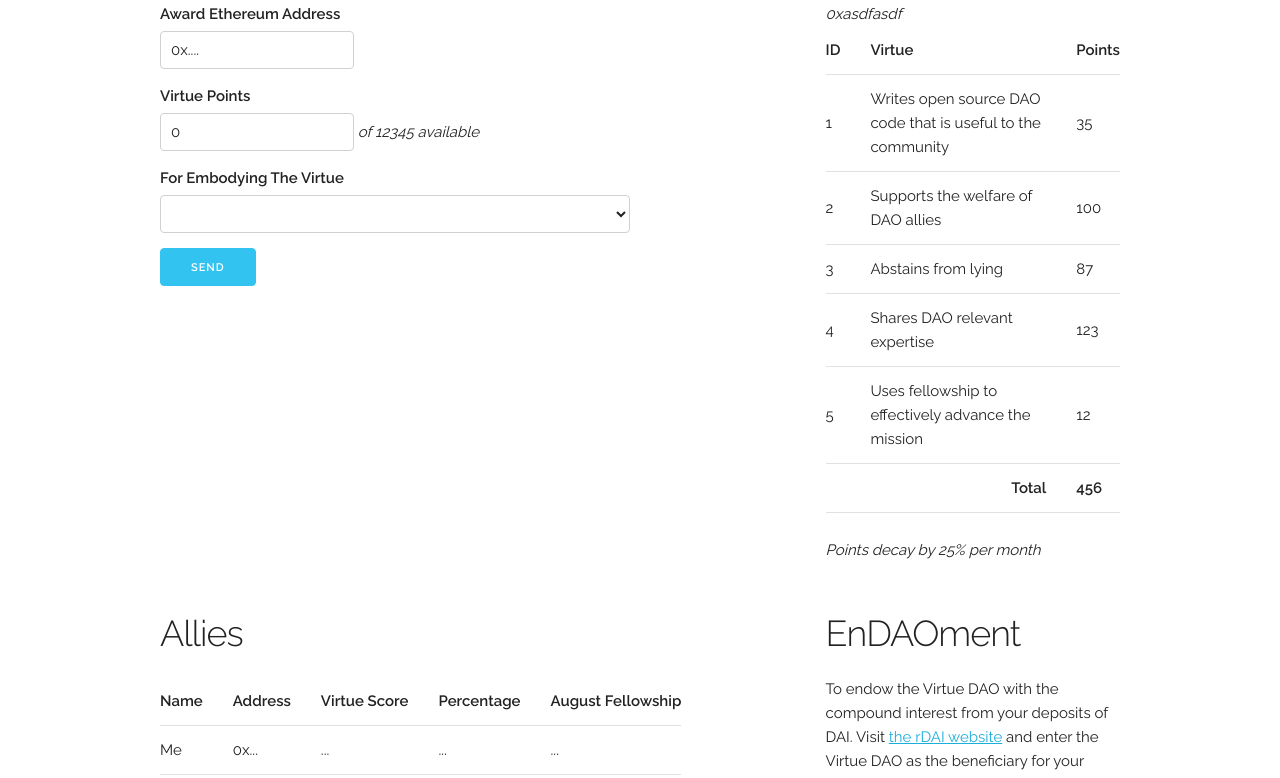
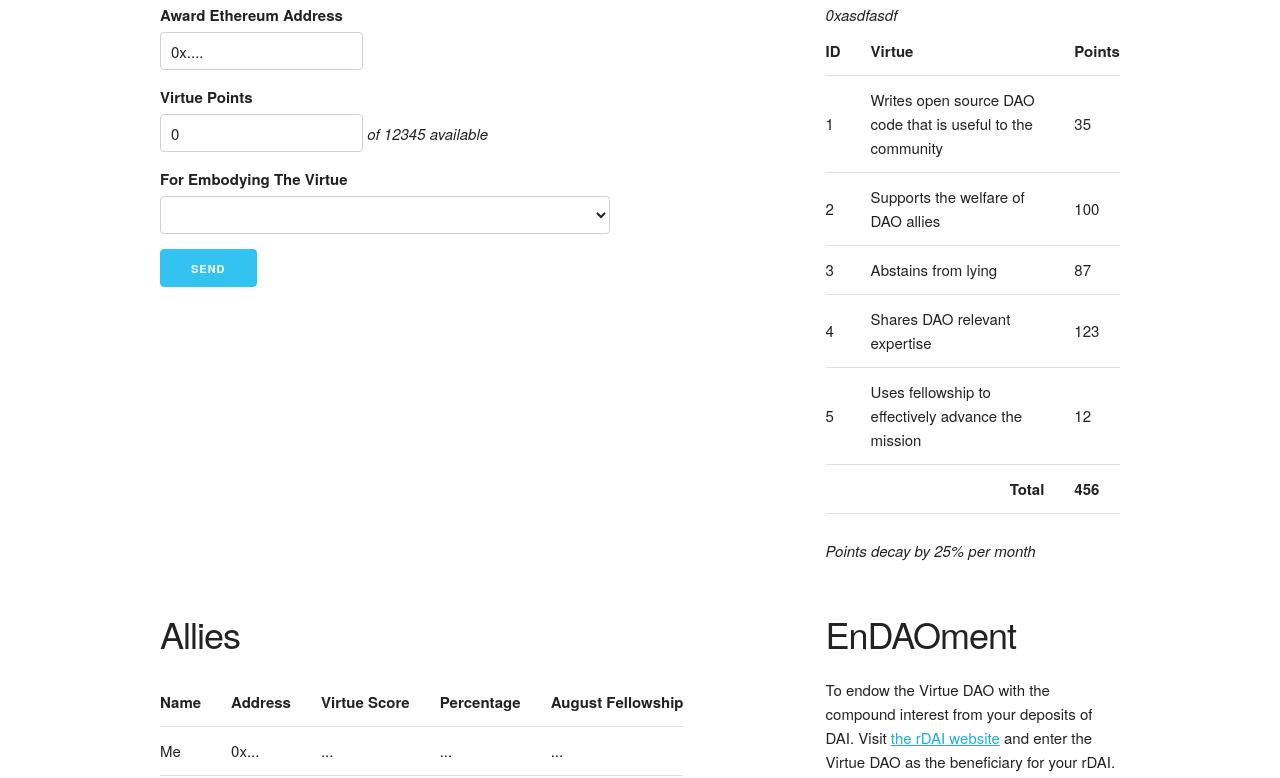
Before and after one commit to CoMakery/virtue-dao, a website: page gh-pages/index.html in a window 1280 px wide. Shown: the part 183-961 px from the top of the page. Drawn offline with Linux system fonts and the light colour scheme.

Commit message:
remove failing font load

```diff
--- a/gh-pages/index.html
+++ b/gh-pages/index.html
@@ -14,10 +14,6 @@
     <!-- Mobile Specific Metas
   –––––––––––––––––––––––––––––––––––––––––––––––––– -->
     <meta name="viewport" content="width=device-width, initial-scale=1">
-
-    <!-- FONT
-  –––––––––––––––––––––––––––––––––––––––––––––––––– -->
-    <link href="//fonts.googleapis.com/css?family=Raleway:400,300,600" rel="stylesheet" type="text/css">
 
     <!-- CSS
   –––––––––––––––––––––––––––––––––––––––––––––––––– -->
```
